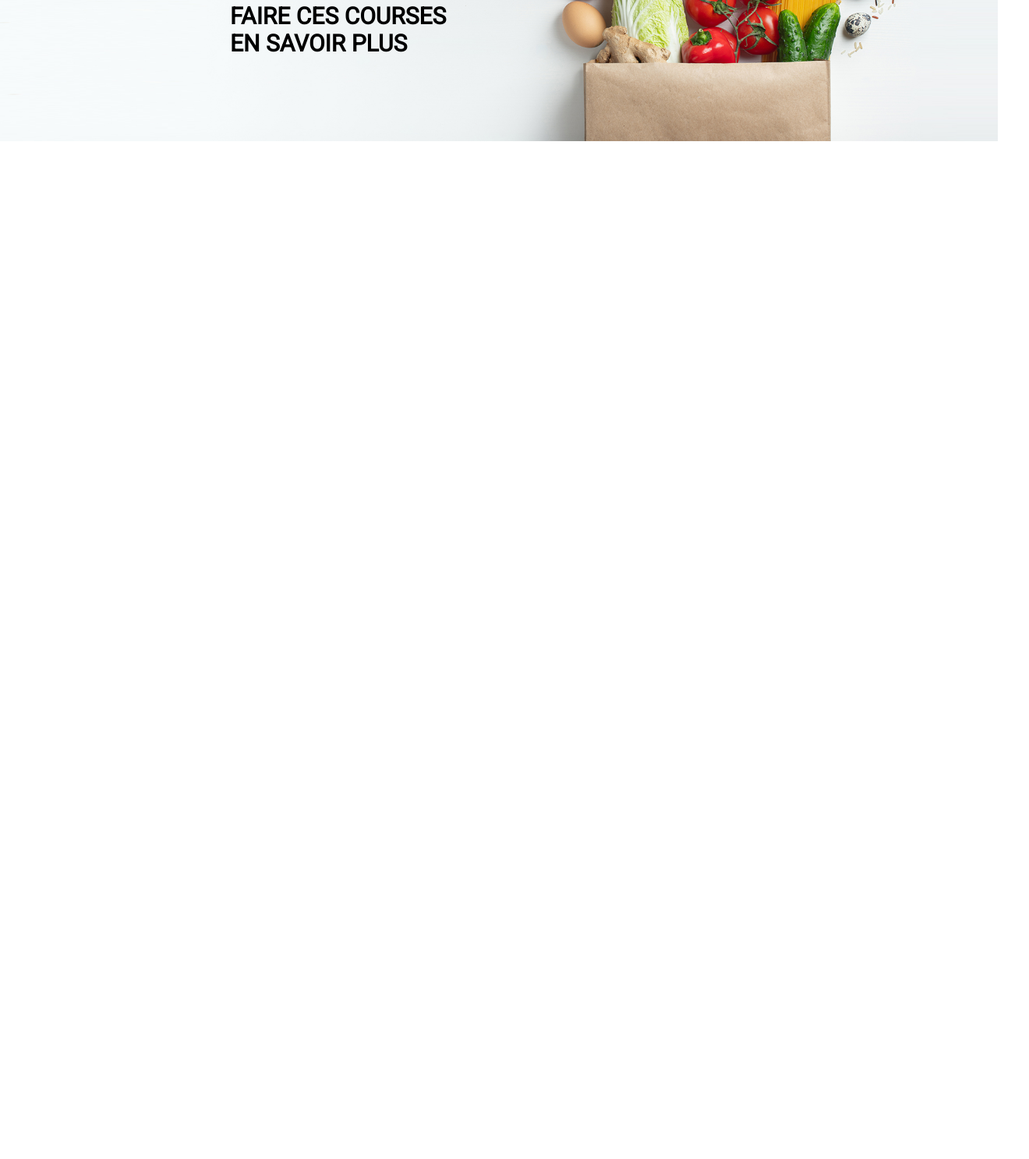
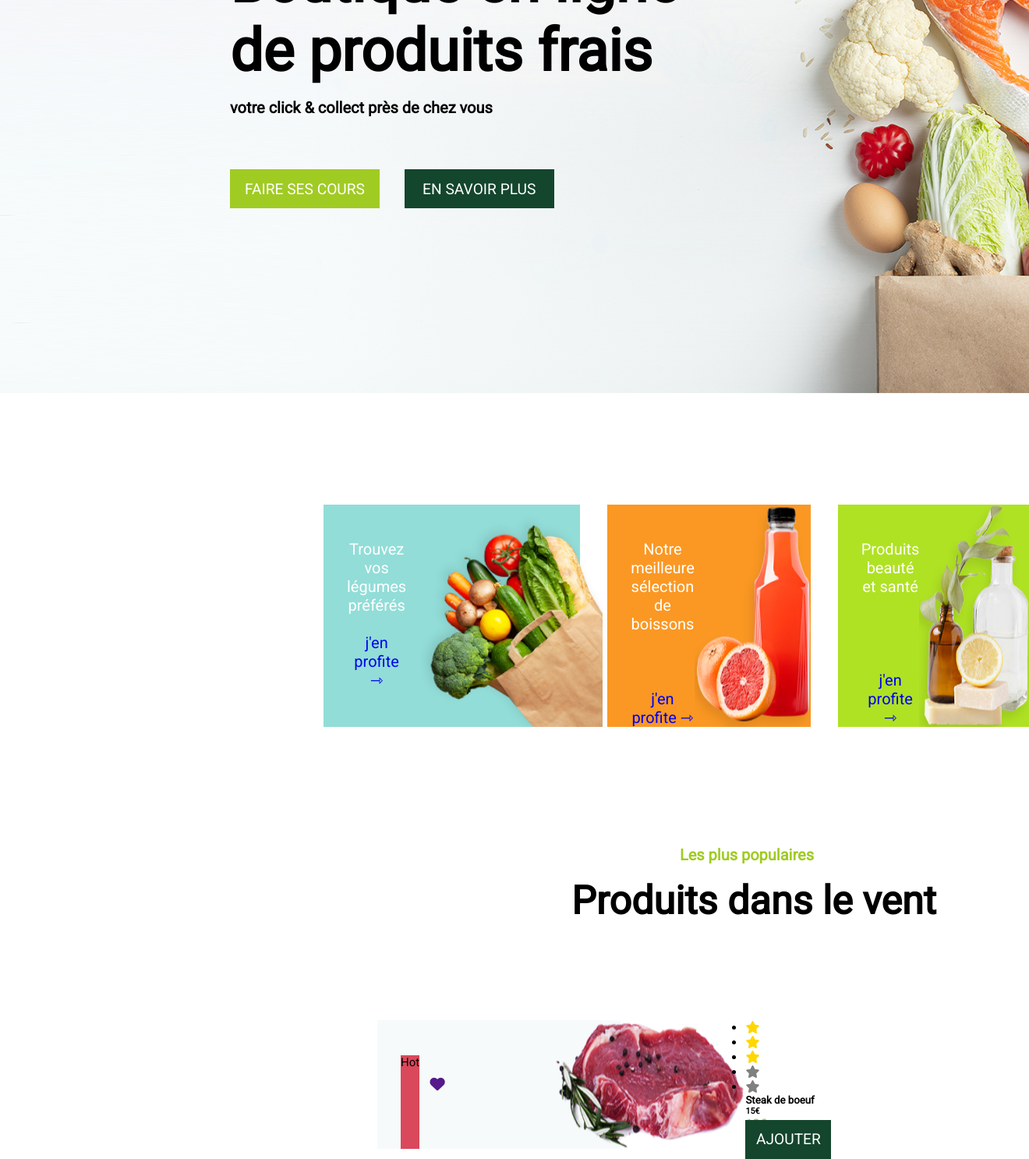
Before and after one commit to kylsoh/eval-htmlcss, a plain HTML site: page index.html in a window 1280 px wide. Shown: the part 464-1950 px from the top of the page at 78% size, 1320 px wide, since content can reach past the window. Before the commit the page ends 800 px from the top, so only its background shows below. Drawn offline with Linux system fonts and the light colour scheme.

Commit message:
finilisation d'eval

```diff
--- a/eval.css
+++ b/eval.css
@@ -12,6 +12,7 @@ html {
     --turq-color: #92ddd8 to #95dcd6;
     --orange-color: #fb9823 to #f58313;
     --vert-color: #afe223 to #a0cb23;
+    --gris-color: #f6fafb;
 }
 
 body {
@@ -20,12 +21,12 @@ body {
     background: url(/img/banner.jpg);
     background-position: end;
     background-repeat: no-repeat;
-    background-size: cover;
+
 }
 
 .flex {
     display: flex;
-    text-align: center;
+
 }
 h3 {
     display: flex;
@@ -52,6 +53,33 @@ a {
     text-decoration: none;
 }
 
+.btn {
+    margin: auto;
+    font-size: 1.2em;
+    padding: 0.7em;
+    width: 10em;
+}
+
+#cours {
+    margin-block-start: 0.5em;
+    margin-block-end: 0em;
+    margin-inline-start: 295px;
+    margin-inline-end: 0px;
+    text-align: center;
+    color: white;
+    background: var(--claire-color);
+}
+
+#savoir {
+    margin-block-start: 0.5em;
+    margin-block-end: 0em;
+    margin-inline-start: 0px;
+    margin-inline-end: 450px;
+    text-align: center;
+    color: white;
+    background: var(--fonce-color);
+}
+
 #logo {
     margin-inline-start: 295px;
     margin-block-start: 1.5em;
@@ -60,7 +88,7 @@ a {
 #bg {
     position: absolute;
     background: fixed;
-    margin-inline-start: -75px;
+    margin-inline-start:-75px;
 }
 
 #groxi {
@@ -75,21 +103,102 @@ a {
 #bonjour {
     display: flex;
     flex-direction: column;
-    margin-block-start: 7em;
+    margin-block-start: 5em;
     margin-block-end: 0.83em;
     margin-inline-start: 295px;
     margin-inline-end: 0px;
     font-weight: bold;
-    font-size: 30px;
+    font-size: 50px;
 
 }
 
-#icone {
+#bouton1 {
+    display: flex;
 
-    background-color: var(white);
-    border-radius: 50%;
+}
+
+.container-1 div{
+    justify-content: space-between;
+    margin-block-start: 380px;
+    margin-block-end: 135px;
+    margin-inline-start: 35px;
+    display: flex;
+    width: 350px;
+    color: white;
+    flex-wrap: nowrap;
+    align-content: space-between;
+    text-align: center;
+
+}
+
+#profite {
+    margin-inline-start: 415px;
+}
+.container-1 div:first-of-type {
+    background: #92ddd8 /*to #95dcd6*/;
+}
+
+.container-1 div:nth-child(2){
+    background: #fb9823 /*to #f58313*/;
+}
+
+.container-1 div:last-of-type {
+    background: #afe223 /*to #a0cb23*/;
 }
 
 h3, h4 {
     font-size: 20px;
 }
+
+p {
+    margin-block-start: 45px;
+    font-size: 20px;
+    margin-inline-start: 30px;
+}
+
+#beaute {
+    display: flex;
+}
+
+#vent {
+    margin-inline-start: 733px;
+    font-size: 33.5px;
+    margin-block-end: 124px;
+}
+
+.container-2 {
+    display: flex;
+    background: var(--gris-color);
+    justify-content: space-between;
+    margin-inline : 484px;
+
+}
+
+h7 {
+    color: var(--claire-color);
+}
+
+#ajouter {
+    background: var(--fonce-color);
+    color: white;
+}
+
+#ligne1 {
+    align-self: center;
+    justify-content: space-between;
+    width: auto;
+    display: flex;
+}
+
+.yellow {
+    color: gold;
+}
+
+.grey {
+    color: grey;
+}
+
+#hot {
+    background: var(--hot-color);
+    font-size: 15px;
+}
--- a/index.html
+++ b/index.html
@@ -24,36 +24,100 @@
                 <a href="">Blog</a>
                 <a href="">Contact</a>
                 <ul id="icone">
-                    <a class="container1" href="https://www.google.com" aria-label="rechercher">
+                    <a class="container1" class="btn" href="https://www.google.com" aria-label="rechercher">
                         <i class="fa-solid fa-magnifying-glass" aria-hidden="true"></i>
                     </a>
+
                     &nbsp;&nbsp;&nbsp;&nbsp;&nbsp;&nbsp;&nbsp;&nbsp;&nbsp;
-                    <a class="container2" href="" aria-label="mon profile">
+
+                    <a class="container2" class="btn" href="" aria-label="mon profile">
                         <i class="fa-solid fa-user" aria-hidden="true"></i>
                     </a>
+
                     &nbsp;&nbsp;&nbsp;&nbsp;&nbsp;&nbsp;&nbsp;&nbsp;&nbsp;
-                    <a class="container3" href="" aria-label="coup de coeur">
+
+                    <a class="container3" class="btn" href="" aria-label="coup de coeur">
                         <i class="fa-solid fa-heart" aria-hidden="true"></i>
                     </a>
+
                     &nbsp;&nbsp;&nbsp;&nbsp;&nbsp;&nbsp;&nbsp;&nbsp;&nbsp;
-                    <a class="container4" href="" aria-label="mon panier">
+
+                    <a class="container4" class="btn" href="" aria-label="mon panier">
                         <i class="fa-solid fa-cart-shopping" aria-hidden="true"></i>
                     </a>
+
                     &nbsp;&nbsp;&nbsp;&nbsp;&nbsp;&nbsp;&nbsp;&nbsp;&nbsp;
+
                 </ul>
             </nav>
         </header>
-            <div>
+            <div id="jtm">
                 <section id="bonjour">
                     <h3>bienvenue sur notre épicerie en ligne</h3>
-                    <h2>Boutique en ligne de produits frais</h2>
+                    <h2>Boutique en ligne <br> de produits frais</h2>
                     <h4>votre click & collect près de chez vous</h4>
-                    <div>
-                        <p>FAIRE CES COURSES</p>
-                    </div>
-                    <div>
-                        <p>EN SAVOIR PLUS</p>
-                    </div>
+                </section>
+                <section id="bouton1">
+                    <a id="cours" href="#" class="btn" class="flex">FAIRE SES COURS</a>
+                    &nbsp;&nbsp;&nbsp;&nbsp;&nbsp;&nbsp;&nbsp;&nbsp;
+                    <a id="savoir" href="#" class="btn" class="flex">EN SAVOIR PLUS</a>
                 </section>
             </div>
+            <div class="container-1 flex">
+                <div id="profite">
+                    <p>Trouvez vos légumes préférés
+                        <br>
+                    <a href="#"><br>j'en profite ⇾</a></p>
+                    <img id="legumes" src="img/legumes.png">
+                </div>
+                <div>
+                    <p>Notre meilleure sélection de boissons
+                    <a href="#"><br><br><br><br>j'en profite ⇾</a></p>
+                    <img id="boisson" src="img/boisson.png">
+                </div>
+                <div>
+                    <p>Produits beauté et santé
+                        <br>
+                    <a href="#"><br><br><br><br>j'en profite ⇾</a></p>
+                    <img id="beaute" src="img/beaute.png">
+                </div>
+            </div>
+            <section id="vent">
+                <h3>
+
+                    &nbsp;&nbsp;&nbsp;&nbsp;&nbsp;&nbsp;&nbsp;&nbsp;&nbsp;&nbsp;&nbsp;&nbsp;&nbsp;&nbsp;&nbsp;&nbsp;&nbsp;&nbsp;&nbsp;&nbsp;&nbsp;&nbsp;&nbsp;&nbsp;&nbsp;&nbsp;&nbsp;
+
+                    Les plus populaires</h3>
+                <h2>Produits dans le vent</h2>
+            </section>
+            <div>
+                <div id="produit" class="container-2 flex">
+                    <div class="flex" id="ligne1">
+                        <p id="hot">Hot</p>
+                        <a class="btn" href="" aria-label="coup de coeur">
+                            <i class="fa-solid fa-heart" aria-hidden="true"></i>
+                        </a>
+                        <img src="img/beef.png">
+                        <div class="rating" arial aria-label="note 3 étoiles sur 5">
+                            <ul aria aria-hidden="true">
+                                <li><i class="fa-solid fa-star yellow"></i> </li>
+                                <li><i class="fa-solid fa-star yellow"></i> </li>
+                                <li><i class="fa-solid fa-star yellow"></i> </li>
+                                <li><i class="fa-solid fa-star grey"></i> </li>
+                                <li><i class="fa-solid fa-star grey"></i> </li>
+                            </ul>
+                            <h5>Steak de boeuf</h5>
+                            <h6>15€</h6>
+                            <h7>12€</h7>
+                            <a id="ajouter" href="#" class="btn">AJOUTER</a>
+                    </div>
+                    <div></div>
+                    <div></div>
+                </div>
+                <div></div>
+                <div></div>
+                <div></div>
+            </div>
+            <footer></footer>
     </body>
+</html>
```
